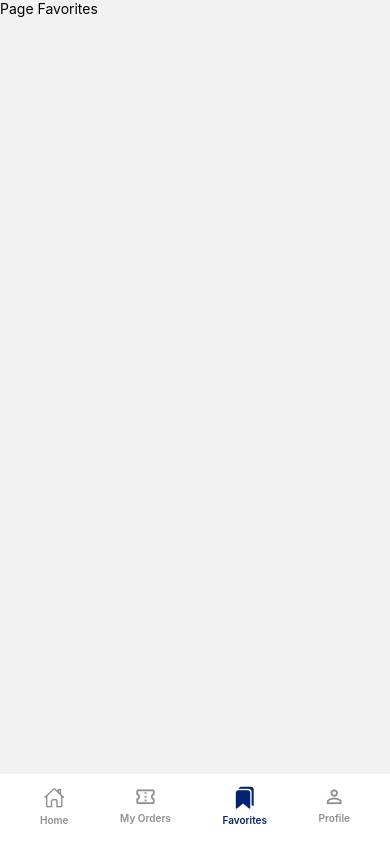
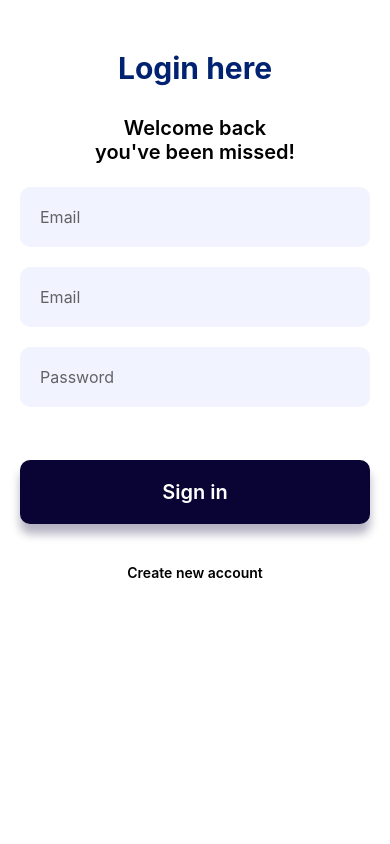
Before and after one commit to hacktiv8-kelompok1-fp3/hotel-reservation, a React Native app: screen /Favorites in a window 390 px wide. Built offline with nearby package versions, Linux system fonts and the light colour scheme; no server answers.

Commit message:
add favorites feature

```diff
--- a/src/components/ViewAllButton.js/index.js
+++ b/src/components/Button/index.js
@@ -1,6 +1,6 @@
 import { View, Text, StyleSheet, Pressable } from "react-native";
 
-export default function ViewAllButton({ children }) {
+export default function Button({ children }) {
   return (
     <Pressable onPress={() => {}}>
       <View>
@@ -12,7 +12,11 @@ export default function ViewAllButton({ children }) {
 
 const styles = StyleSheet.create({
   container: {
-    color: "#B36A34",
+    backgroundColor: "#595CEB",
+    paddingVertical: 8,
+    paddingHorizontal: 15,
+    borderRadius: 10,
+    color: "white",
     fontWeight: "bold",
   },
 });
--- a/src/pages/DetailHotel/index.js
+++ b/src/pages/DetailHotel/index.js
@@ -1,19 +1,17 @@
 import React from "react";
 import {
-  View,
+  ImageBackground,
+  ScrollView,
+  StatusBar,
   StyleSheet,
   Text,
-  ScrollView,
-  StatusBar,
-  ImageBackground,
   TouchableOpacity,
+  View,
 } from "react-native";
 import Icon from "react-native-vector-icons/MaterialIcons";
 import mainColors from "../../utils/colors";
-// import hotel from "../../const/hotels";
-import { useDispatch } from "react-redux";
+import { useDispatch, useSelector } from "react-redux";
 import { addDetailHotel } from "../../redux/reducer/slice-bookingData";
-import { useState } from "react";
 import {
   addFavorites,
   removeFavorites,
@@ -21,28 +19,19 @@ import {
 
 const DetailHotel = ({ navigation, route }) => {
   const hotel = route.params;
-  const [isFavorite, setIsFavorite] = useState(false);
+  const { favorites } = useSelector((state) => state.favorite);
+  const isFavorite = favorites.find((item) => item.id === hotel.id);
   const dispatch = useDispatch();
-  // const hotels = {
-  //   id: hotel.id,
-  //   name: hotel.name,
-  //   location: hotel.location,
-  //   price: hotel.price,
-  //   image: hotel.price,
-  //   details: hotel.details,
-  // };
   const handleClickBook = () => {
     dispatch(addDetailHotel(hotel));
     navigation.navigate("Booking");
   };
-  const handleClickFavorites = () => {
-    if (isFavorite) {
-      dispatch(removeFavorites(hotel?.id));
-      setIsFavorite(false);
-    } else {
-      dispatch(addFavorites(hotel));
-      setIsFavorite(true);
-    }
+  const handleFavoriteClick = () => {
+    dispatch(addFavorites(hotel));
+  };
+
+  const handleUnFavoriteClick = () => {
+    dispatch(removeFavorites(hotel?.id));
   };
   return (
     <ScrollView
@@ -69,14 +58,14 @@ const DetailHotel = ({ navigation, route }) => {
               name="favorite"
               color={mainColors.pink}
               size={28}
-              onPress={handleClickFavorites}
+              onPress={handleUnFavoriteClick}
             />
           ) : (
             <Icon
               name="favorite-outline"
               color={mainColors.white}
               size={28}
-              onPress={handleClickFavorites}
+              onPress={handleFavoriteClick}
             />
           )}
         </View>
--- a/src/pages/Favorites/index.js
+++ b/src/pages/Favorites/index.js
@@ -1,14 +1,190 @@
-import React from "react";
-import { View, StyleSheet, Text } from "react-native";
+import {
+  Image,
+  SafeAreaView,
+  ScrollView,
+  StatusBar,
+  StyleSheet,
+  Text,
+  View,
+} from "react-native";
 
-const Favorites = () => {
+import Icon from "react-native-vector-icons/MaterialIcons";
+
+import { useDispatch, useSelector } from "react-redux";
+import BookButton from "../../components/Button";
+import { removeFavorites } from "../../redux/reducer/slice-favorites";
+import mainColors from "../../utils/colors";
+
+export default function WishlistScreen() {
+  const dispatch = useDispatch();
+  const { favorites } = useSelector((state) => state.favorite);
   return (
-    <View>
-      <Text>Page Favorites</Text>
-    </View>
+    <>
+      <SafeAreaView style={{ flex: 1 }}>
+        <StatusBar
+          translucent={false}
+          backgroundColor={mainColors.white}
+          barStyle="dark-content"
+        />
+        <View style={styles.header}>
+          <Text style={styles.title}>Wishlist</Text>
+        </View>
+        <ScrollView showsVerticalScrollIndicator={false}>
+          {favorites?.map((item) => {
+            return (
+              <View style={styles.listContainer}>
+                <View style={styles.cardContainer}>
+                  <Image
+                    source={{
+                      uri: "https://source.unsplash.com/hotel" || state.image,
+                    }}
+                    style={styles.imageStyle}
+                  />
+                  <View style={styles.cardInfoContainer}>
+                    <Text style={styles.cardCategory}>
+                      {"HOTEL" || state.category}
+                    </Text>
+                    <View style={styles.titleLocationContainer}>
+                      <Text style={styles.cardTitle}>
+                        {item?.name || state.title}
+                      </Text>
+                      <View style={styles.locationContainer}>
+                        <Icon
+                          name="location-on"
+                          size={15}
+                          color={mainColors.grey1}
+                        />
+                        <Text style={styles.locationTitle}>
+                          {item?.location || state.location}
+                        </Text>
+                      </View>
+                    </View>
+                    <Text style={styles.price}>
+                      {item?.price || state.price}
+                    </Text>
+                  </View>
+                  <View style={styles.actionContainer}>
+                    <Icon
+                      name="favorite"
+                      color={mainColors.pink}
+                      size={28}
+                      onPress={() => dispatch(removeFavorites(item?.id))}
+                    />
+                    <BookButton>BOOK</BookButton>
+                  </View>
+                </View>
+              </View>
+            );
+          })}
+        </ScrollView>
+      </SafeAreaView>
+    </>
   );
-};
+}
 
-const styles = StyleSheet.create({});
+const styles = StyleSheet.create({
+  wishlistContainer: {
+    backgroundColor: "white",
+    alignItems: "center",
+    marginTop: 25,
+  },
+  header: {
+    marginVertical: 20,
+    flexDirection: "row",
+    justifyContent: "space-between",
+    paddingHorizontal: 20,
+  },
+  title: {
+    fontSize: 20,
+    color: mainColors.primary2,
+    fontWeight: "bold",
+  },
+  topContainer: {
+    flexDirection: "row",
+    alignItems: "center",
+    justifyContent: "space-between",
+    width: "100%",
+    shadowColor: "black",
+    height: "6%",
+    paddingHorizontal: 15,
+    marginBottom: 5,
+    marginTop: 1,
+  },
+  wishlistTitle: {
+    flex: 1,
+    fontWeight: "bold",
+    fontSize: 20,
+    paddingHorizontal: 20,
+    textAlign: "center",
+    letterSpacing: 4,
+  },
+  // listCard
+  listContainer: {
+    // width: "100%",
+    // backgroundColor: "#D2D2D2",
+    // height: "100%",
+    // alignItems: "center",
+    paddingHorizontal: 20,
+  },
+  //Card
+  cardContainer: {
+    backgroundColor: "white",
+    flexDirection: "row",
+    height: 120,
+    marginTop: 10,
+    borderRadius: 15,
+    padding: 5,
+  },
+  imageStyle: {
+    width: "26%",
+    height: "100%",
+    borderRadius: 10,
+  },
+  cardInfoContainer: {
+    paddingHorizontal: 22,
+    alignItems: "flex-start",
+  },
+  cardCategory: {
+    color: mainColors.primary2,
+    fontWeight: "bold",
+    fontSize: 12,
+    letterSpacing: 4,
+  },
+  titleLocationContainer: {
+    paddingTop: 6,
+  },
+  cardTitle: {
+    fontWeight: "bold",
+    fontSize: 15,
+    color: mainColors.primary3,
+  },
+  locationContainer: {
+    flexDirection: "row",
+    paddingVertical: 5,
+  },
 
-export default Favorites;
+  locationTitle: {
+    flexDirection: "row",
+    fontSize: 10,
+    paddingLeft: 5,
+    color: mainColors.grey1,
+  },
+
+  price: {
+    color: mainColors.primary2,
+    fontWeight: "bold",
+    // paddingLeft: 5,
+    marginTop: 3,
+  },
+
+  // button-style
+  actionContainer: {
+    padding: 10,
+    alignItems: "flex-end",
+    justifyContent: "space-between",
+  },
+
+  contentContainer: {
+    paddingVertical: 20,
+  },
+});
--- a/src/pages/Home/index.js
+++ b/src/pages/Home/index.js
@@ -6,7 +6,6 @@ import {
   Octicons,
 } from "@expo/vector-icons";
 import { StatusBar } from "expo-status-bar";
-import ViewAllButton from "../../components/ViewAllButton.js";
 import {
   View,
   StyleSheet,
--- a/src/pages/Login/index.js
+++ b/src/pages/Login/index.js
@@ -9,8 +9,21 @@ import {
 } from "react-native";
 import mainColors from "../../utils/colors";
 import TextInputAuth from "../../components/TextInputAuth";
+import { useState } from "react";
 
 const Login = () => {
+  const [form, setForm] = useState({
+    name: "",
+    email: "",
+    password: "",
+  });
+  const handleChangeInput = (e) => {
+    setForm({ ...form, [e.target.name]: e.target.value });
+  };
+
+  const handleSubmit = () => {
+    console.log("data", form);
+  };
   return (
     <SafeAreaView style={{ backgroundColor: mainColors.white, flex: 1 }}>
       <View style={{ padding: 10 * 2 }}>
@@ -28,8 +41,24 @@ const Login = () => {
           <Text style={styles.title2}>Welcome back you've been missed!</Text>
         </View>
         <View style={{ marginVertical: 13 }}>
-          <TextInputAuth placeholder="Email" />
-          <TextInputAuth placeholder="Password" />
+          <TextInputAuth
+            placeholder="Email"
+            value={form.name}
+            name="name"
+            type="text"
+          />
+          <TextInputAuth
+            placeholder="Email"
+            value={form.email}
+            name="email"
+            type="email"
+          />
+          <TextInputAuth
+            placeholder="Password"
+            value={form.password}
+            name="password"
+            type="password"
+          />
         </View>
         <TouchableOpacity style={styles.btnLogin}>
           <Text style={styles.textLoginBtn}>Sign in</Text>
--- /dev/null
+++ b/src/redux/reducer/slice-login.js
@@ -0,0 +1,21 @@
+import { createSlice } from "@reduxjs/toolkit";
+
+export const sliceLoginUser = createSlice({
+  name: "authorization",
+  initialState: {
+    name: "",
+    email: "",
+    password: "",
+  },
+  reducers: {
+    addUsers: (state, action) => {
+      const item = action.payload;
+      state.name = item.name;
+      state.email = item.email;
+      state.password = btoa(item.password);
+    },
+  },
+});
+
+export const { addUsers } = sliceLoginUser.actions;
+export default sliceLoginUser.reducer;
--- a/src/redux/store/index.js
+++ b/src/redux/store/index.js
@@ -1,11 +1,11 @@
 import { combineReducers, configureStore } from "@reduxjs/toolkit";
 import AsyncStorage from "@react-native-async-storage/async-storage";
-// import { AsyncStorage } from "react-native";
 import { persistReducer } from "redux-persist";
 import bookingDataReducers from "../reducer/slice-bookingData";
 import favoritesReducers from "../reducer/slice-favorites";
 import { hotelsApi } from "../reducer/slice-hotel";
 import historyCheckoutReducers from "../reducer/slice-historyCheckout";
+import AuthorizationReducers from "../reducer/slice-login";
 
 const persistConfig = {
   key: "root",
@@ -17,6 +17,7 @@ const rootReducers = combineReducers({
   bookingData: bookingDataReducers,
   favorite: favoritesReducers,
   historycheckout: historyCheckoutReducers,
+  authorization: AuthorizationReducers,
   [hotelsApi.reducerPath]: hotelsApi.reducer,
 });
 
--- a/src/router/index.js
+++ b/src/router/index.js
@@ -42,7 +42,7 @@ function MainApp() {
 
 export default function Router() {
   return (
-    <Stack.Navigator initialRouteName="MainApp">
+    <Stack.Navigator initialRouteName="Login">
       <Stack.Screen
         name="MainApp"
         component={MainApp}
```
